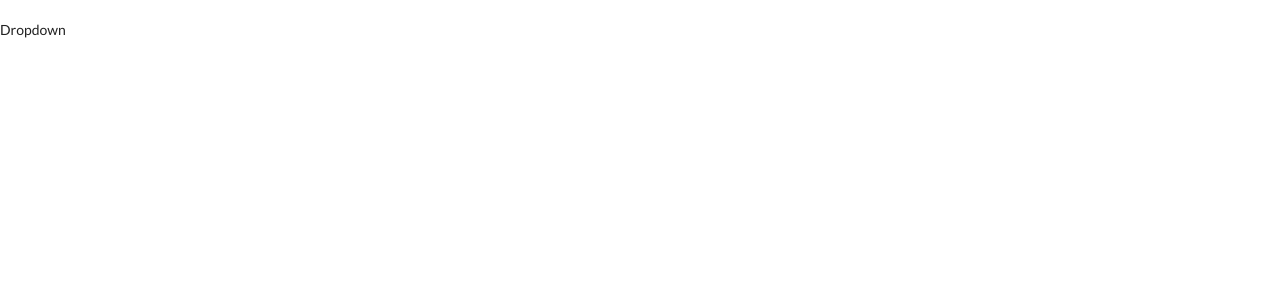
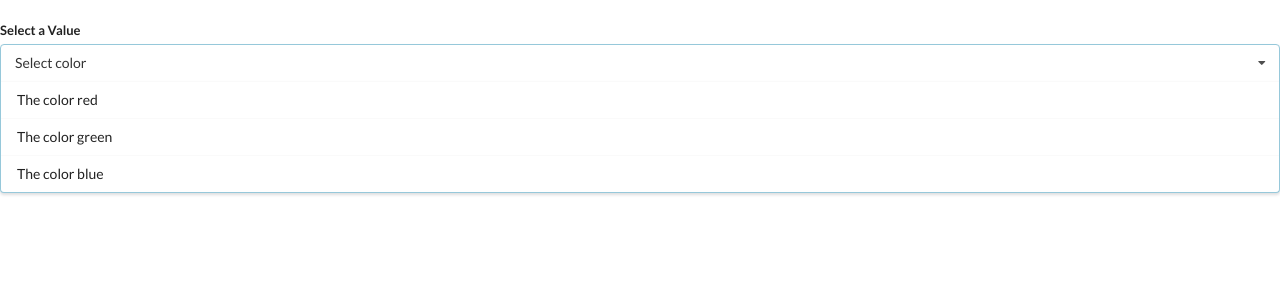
Before and after one commit to ManikandanRamSaro/React_Hooks_app, a React (Create React App) app: page / in a window 1280 px wide. Shown: the top 300 px of the page. Built offline with nearby package versions, Linux system fonts and the light colour scheme.

Commit message:
before work with useState for the dropdown - 8-1-21

```diff
--- a/src/App.js
+++ b/src/App.js
@@ -8,6 +8,11 @@ const items =[
     { id:3 , title:'HTML',content:'its completly for UI only'}
 ]
 
+const options = [
+    {id:1,label:'The color red',value:'red'},
+    {id:2,label:'The color green',value:'green'},
+    {id:3,label:'The color blue',value:'blue'}
+]
 class App extends React.Component{
 
     render(){
@@ -15,7 +20,7 @@ class App extends React.Component{
             <br/>
             {/* <Accordion items={items}/> */}
             {/* <Search /> */}
-            <Dropdown/>
+            <Dropdown options={options}/>
             </div>);
     }
 
--- a/src/Components/Dropdown.js
+++ b/src/Components/Dropdown.js
@@ -1,7 +1,23 @@
 import React from 'react';
 
-const Dropdown = () =>{
-    return <div>Dropdown</div>;
+const Dropdown = ({options}) =>{
+    const renderedOption = options.map((opt)=>{
+        return (<div key={opt.id} className="item">{opt.label}</div>);
+    })
+    return (
+        <div className="ui form">
+            <div className="field">
+                <label className="label"> Select a Value</label>
+                <div className="ui selection dropdown visible active">
+                    <i className="dropdown icon"></i>
+                    <div className="text">Select color</div>
+                    <div className="menu visible transition">
+                         {renderedOption}
+                    </div>
+                </div>
+            </div>
+        </div>
+    );
 };
 
 export default Dropdown;
```
Also changed, not shown: 1 other file (tests, documents, lock files or other folders).
